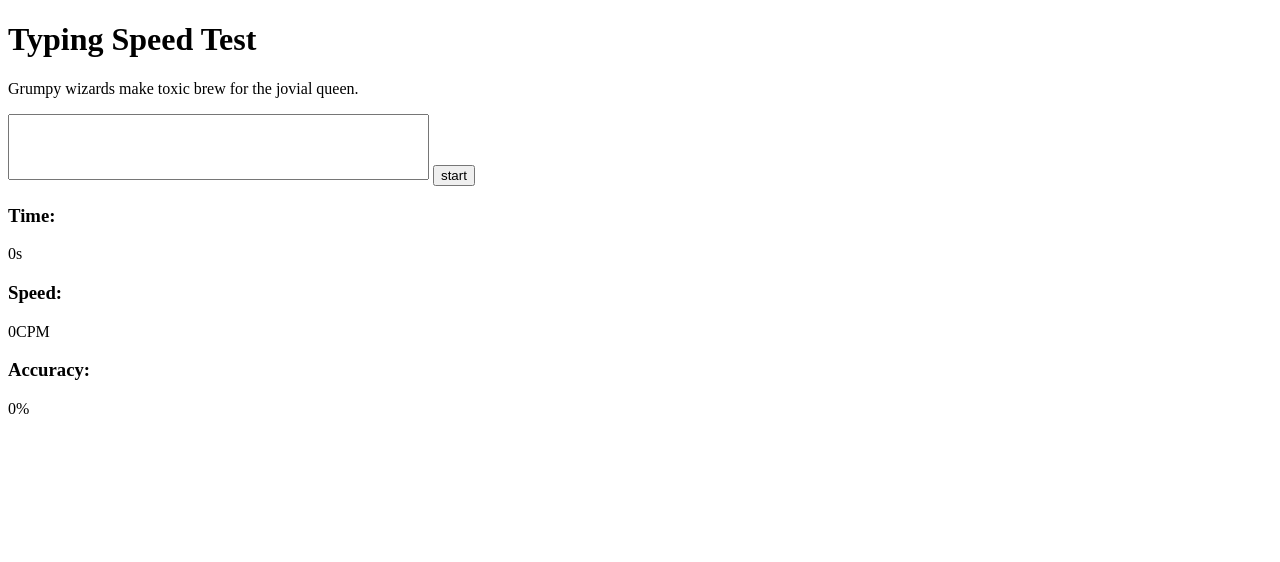
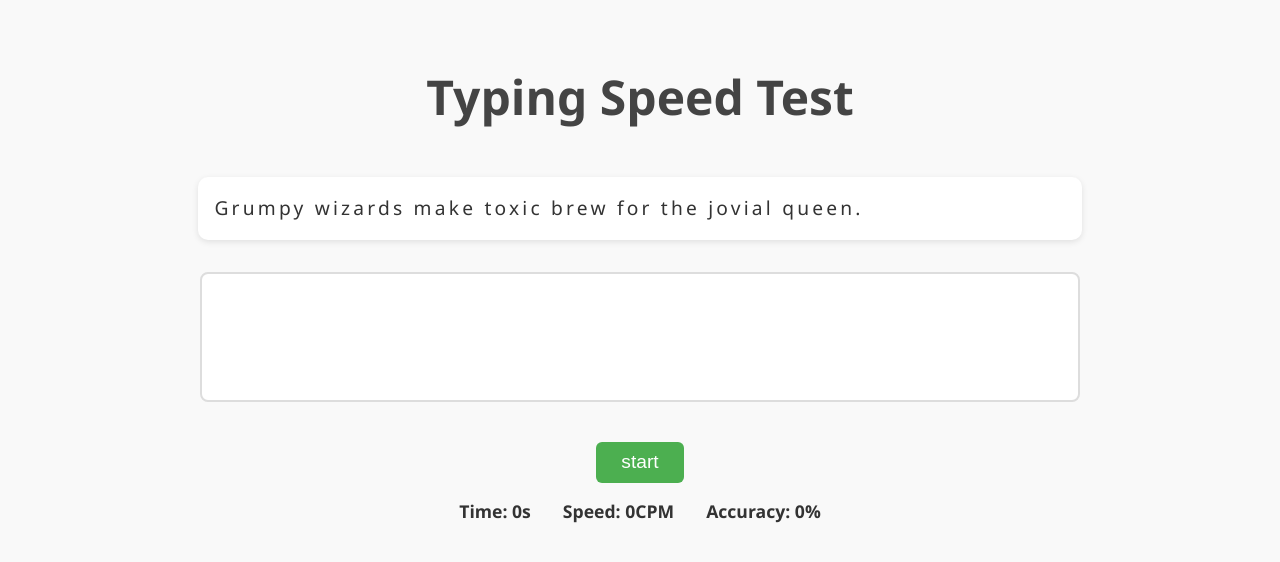
Before and after one commit to ayushkumar0303/key-typing, a plain HTML site: page index.html in a window 1280 px wide. Drawn offline with Linux system fonts and the light colour scheme.

Commit message:
Make little change in html and design this

```diff
--- a/index.html
+++ b/index.html
@@ -13,16 +13,20 @@
   <p id="randomParagraph"></p>
   <textarea name="" id="textArea" rows="4" cols="50" autocomplete="off" autocorrect="off"></textarea>
   <button id="startBtn" type="button">start</button>
-  <h3>Time:</h3>
-  <p id="time">0s</p>
-
-  <h3>
-    Speed: </h3>
-  <p id="speed">0CPM</p>
-
-  <h3>
-    Accuracy:</h3>
-  <p id="accuracy">0%</p>
+  <div class="results">
+    <span>
+      <span>Time:</span>
+      <span id="time">0s</span>
+    </span>
+    <span>
+      <span>Speed: </span>
+      <span id="speed">0CPM</span>
+    </span>
+    <span>
+      <span>Accuracy:</span>
+      <span id="accuracy">0%</span>
+    </span>
+  </div>
 
 </body>
 <script src="script.js"></script>
--- a/style.css
+++ b/style.css
@@ -1,3 +1,87 @@
-textarea {
+body {
+  font-family: 'Segoe UI', Tahoma, Geneva, Verdana, sans-serif;
+  background: #f9f9f9;
+  color: #333;
+  margin: 0;
+  padding: 2rem;
+  display: flex;
+  flex-direction: column;
+  align-items: center;
+}
+
+h1 {
+  color: #444;
+  font-size: 3rem;
+}
+
+#randomParagraph {
+  font-size: 1.2rem;
+  letter-spacing: 0.2rem;
+  width: 70%;
+  line-height: 1.6;
+  margin: 1rem 0;
+  padding: 1rem;
+  background-color: #fff;
+  border-radius: 10px;
+  box-shadow: 0 2px 6px rgba(0, 0, 0, 0.1);
+
+}
+
+#textArea {
+  width: 70%;
+  height: 100px;
+  font-size: 1rem;
+  margin: 1rem 0;
+  padding: 0.8rem;
+  border-radius: 8px;
+  border: 2px solid #ddd;
   resize: none;
+  outline: none;
 }
+
+#textArea:focus {
+  border-color: #4CAF50;
+  box-shadow: 0 0 10px rgba(76, 175, 80, 0.3);
+}
+
+.results {
+  display: flex;
+  justify-content: center;
+  align-items: center;
+  gap: 2rem;
+  margin-top: 1rem;
+  font-size: 1.1rem;
+}
+
+.results span {
+  font-weight: bold;
+}
+
+#startBtn {
+  background-color: #4CAF50;
+  color: white;
+  font-size: 1.2rem;
+  padding: 0.6rem 1.6rem;
+  border: none;
+  border-radius: 6px;
+  cursor: pointer;
+  margin-top: 1.5rem;
+  transition: background-color 0.3s ease;
+}
+
+#startBtn:hover {
+  background-color: #229125;
+}
+
+@media (max-width: 768px) {
+
+  #randomParagraph,
+  #textArea {
+    width: 90%;
+  }
+
+  .results {
+    flex-direction: column;
+    align-items: center;
+  }
+}
```
